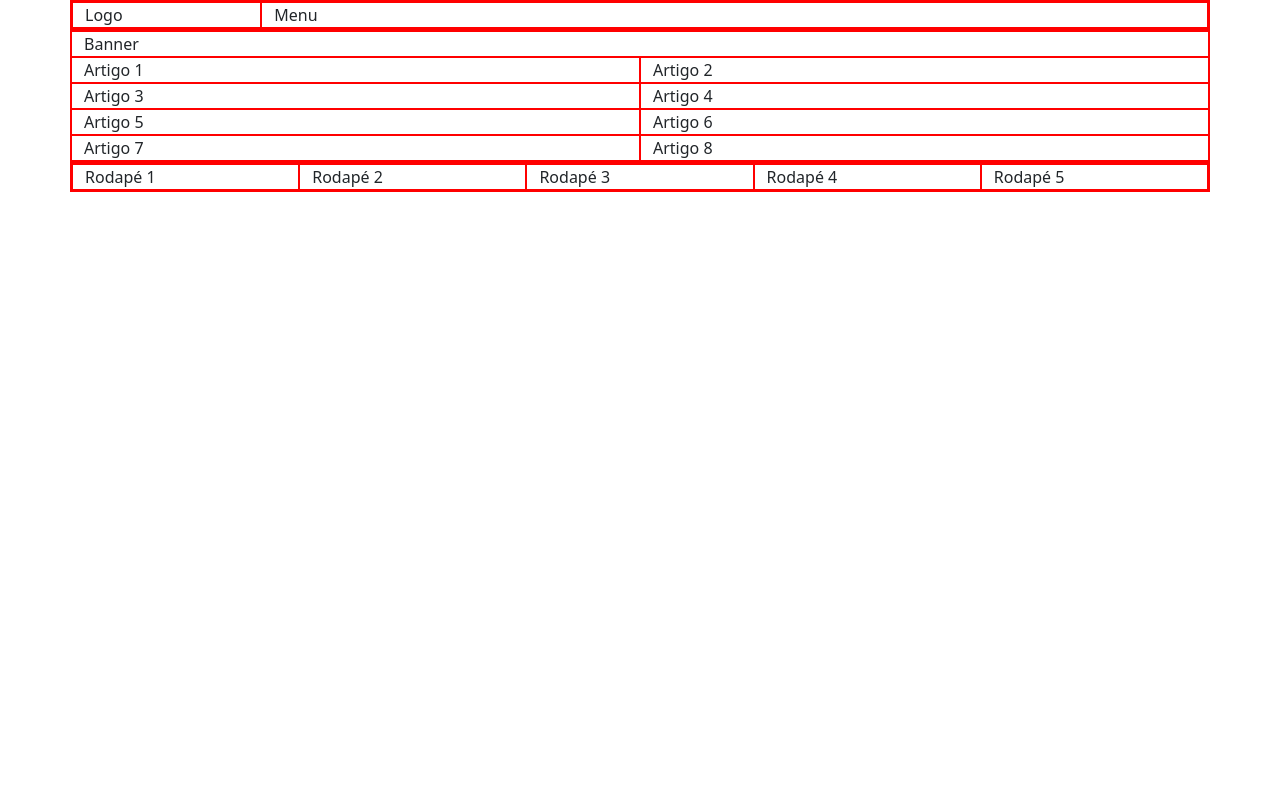
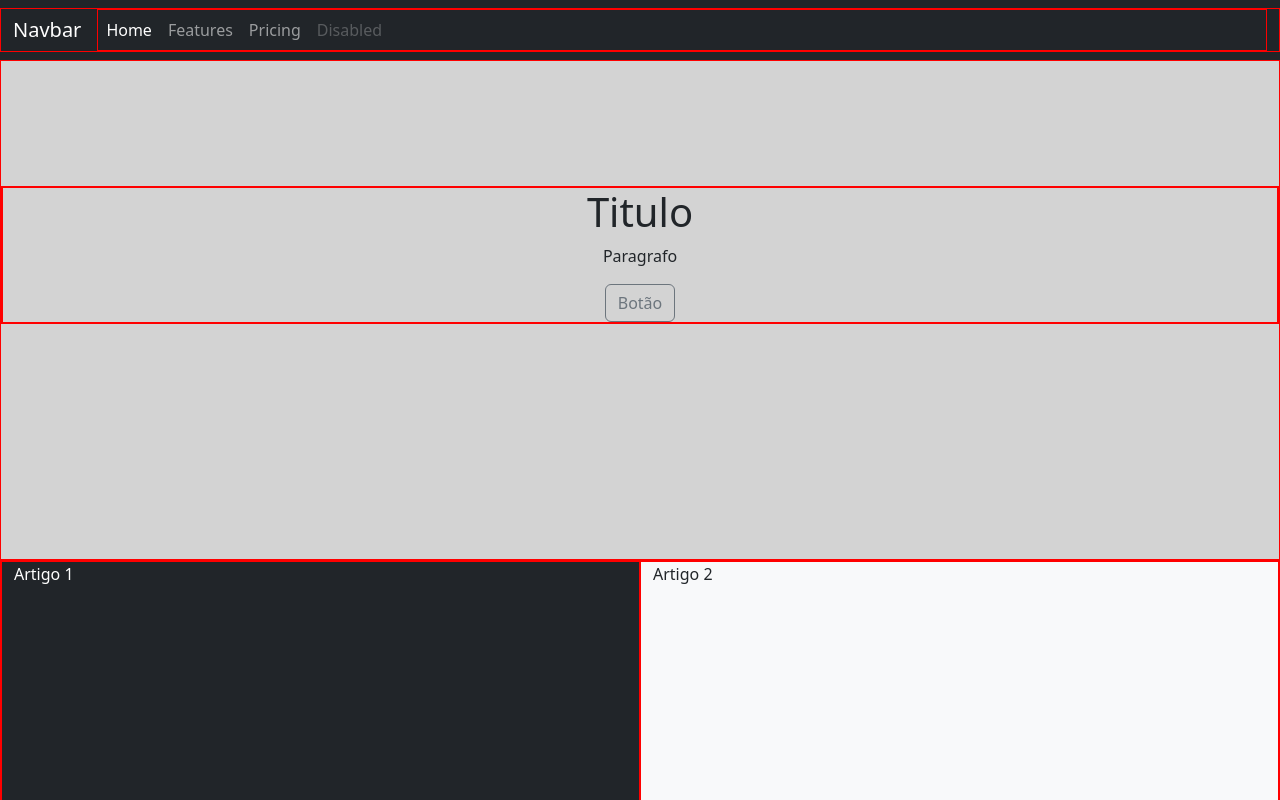
Before and after one commit to parominha/html-bootstrap, a plain HTML site: page index.html in a window 1280 px wide. Shown: the top 800 px of the page. Drawn offline with Linux system fonts and the light colour scheme.

Commit message:
Alterações estrutura nav, banner e artigos

```diff
--- /dev/null
+++ b/css/template.css
@@ -0,0 +1,9 @@
+#banner{
+    background: lightgray;
+    min-height: 500px;
+    margin-top: 60px;
+}
+
+.artigo{
+    min-height: 500px;
+}
--- a/index.html
+++ b/index.html
@@ -6,6 +6,7 @@
   <meta name="viewport" content="width=device-width, initial-scale=1">
   <title>Protótipo responsivo</title>
   <link href="css/bootstrap.min.css" rel="stylesheet">
+  <link href="css/template.css" rel="stylesheet">
   <style>
     div {
       border: 1px solid red;
@@ -20,42 +21,65 @@
 <body>
 
   <header>
-    <div class="container">
+    <nav class="navbar fixed-top navbar-expand-lg navbar-dark bg-dark">
+      <div class="container-fluid">
+        <a class="navbar-brand" href="#">Navbar</a>
+        <button class="navbar-toggler" type="button" data-bs-toggle="collapse" data-bs-target="#navbarNav" aria-controls="navbarNav" aria-expanded="false" aria-label="Toggle navigation">
+          <span class="navbar-toggler-icon"></span>
+        </button>
+        <div class="collapse navbar-collapse" id="navbarNav">
+          <ul class="navbar-nav">
+            <li class="nav-item">
+              <a class="nav-link active" aria-current="page" href="#">Home</a>
+            </li>
+            <li class="nav-item">
+              <a class="nav-link" href="#">Features</a>
+            </li>
+            <li class="nav-item">
+              <a class="nav-link" href="#">Pricing</a>
+            </li>
+            <li class="nav-item">
+              <a class="nav-link disabled">Disabled</a>
+            </li>
+          </ul>
+        </div>
+      </div>
+    </nav>
+
+    <div id="banner" class="container-fluid" style="padding-top: 125px">
       <div class="row">
-        <div class="col-md-2 col-12">Logo</div>
-        <div class="col-md-10 col-12">Menu</div>
+        <div class="col text-center">
+          <h1>Titulo</h1>
+          <p>Paragrafo</p>
+          <button class="btn btn-outline-secondary">Botão</button>
+        </div>
       </div>
     </div>
   </header>
 
 
-  <div class="container">
-
+  <div class="container-fluid">
     <section class="row">
-      <article class="col-12">Banner</article>
+      <article class="col-md-6 col-12 artigo text-bg-dark ">Artigo 1</article>
+      <article class="col-md-6 col-12 artigo bg-light artigo">Artigo 2</article>
     </section>
 
     <section class="row">
-      <article class="col-md-6 col-12">Artigo 1</article>
-      <article class="col-md-6 col-12">Artigo 2</article>
+      <article class="col-md-6 col-12 artigo">Artigo 3</article>
+      <article class="col-md-6 col-12 artigo">Artigo 4</article>
     </section>
 
     <section class="row">
-      <article class="col-md-6 col-12">Artigo 3</article>
-      <article class="col-md-6 col-12">Artigo 4</article>
-    </section>
-
-    <section class="row">
-      <article class="col-md-6 col-12">Artigo 5</article>
-      <article class="col-md-6 col-12">Artigo 6</article>
-      <article class="col-md-6 col-12">Artigo 7</article>
-      <article class="col-md-6 col-12">Artigo 8</article>
+      <article class="col-md-6 col-12 artigo">Artigo 5</article>
+      <article class="col-md-6 col-12 artigo">Artigo 6</article>
+      <article class="col-md-6 col-12 artigo">Artigo 7</article>
+      <article class="col-md-6 col-12 artigo">Artigo 8</article>
     </section>
 
   </div>
 
   <footer>
-    <div class="container">
+    <div class="container-fluid">
       <div class="row">
         <div class="col-md col-12">Rodapé 1</div>
         <div class="col-md col-6">Rodapé 2</div>
```
